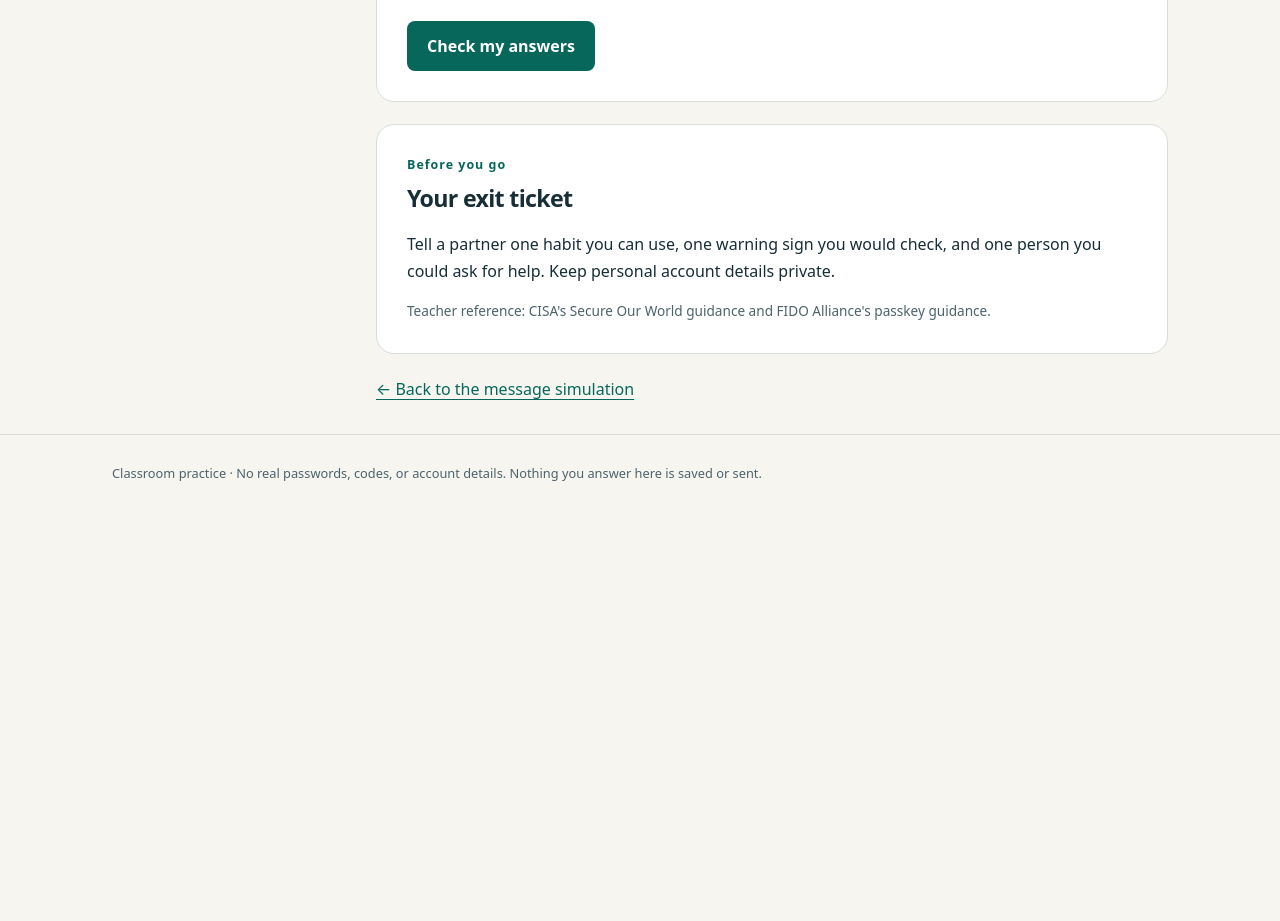
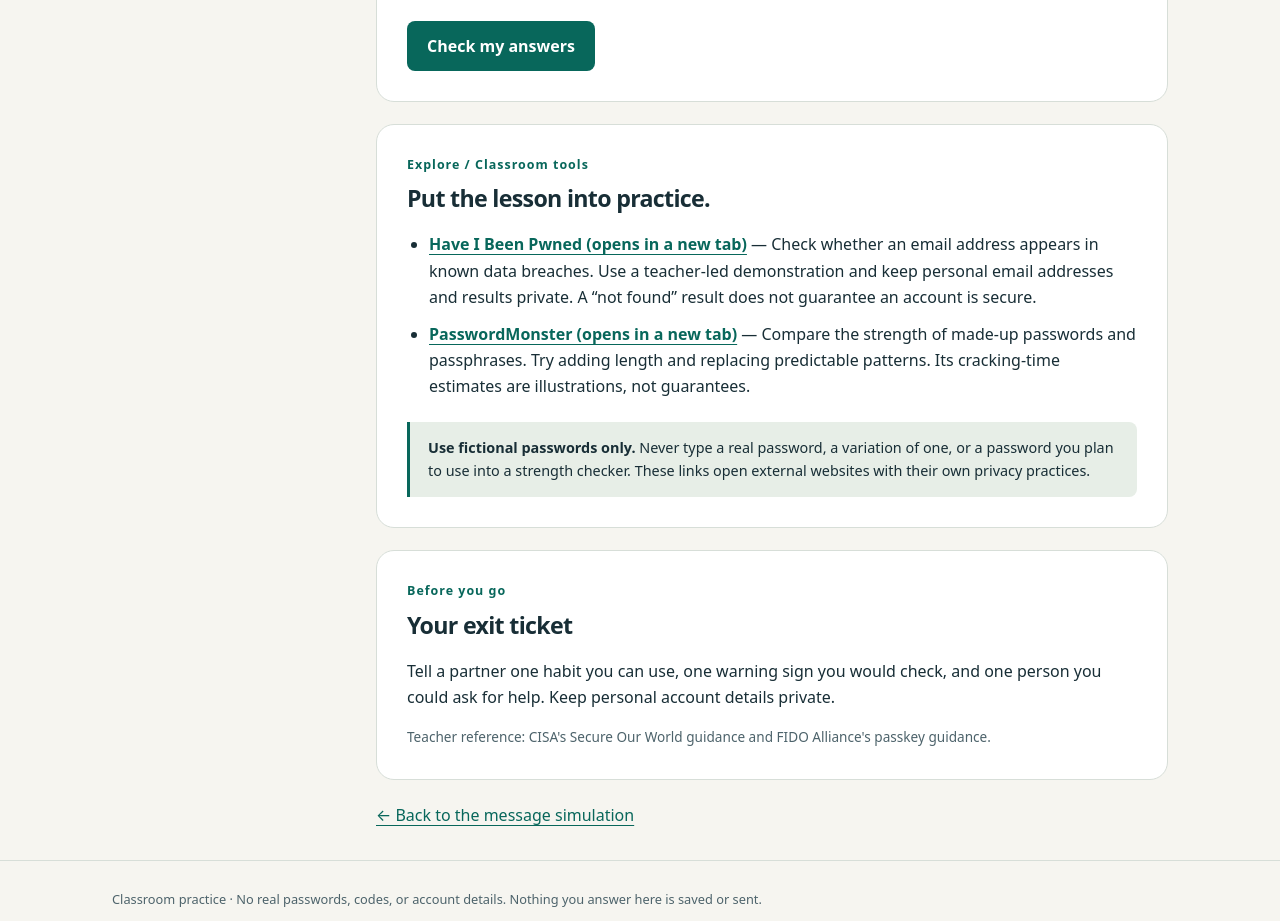
Before and after one commit to hhmakedon/phishdemo, a plain HTML site: page lesson.html in a window 1280 px wide. Shown: the part 4780-5701 px from the top of the page. Before the commit the page ends 5292 px from the top, so only its background shows below. Drawn offline with Linux system fonts and the light colour scheme.

Commit message:
Add classroom links to Have I Been Pwned and PasswordMonster

```diff
--- a/lesson.html
+++ b/lesson.html
@@ -159,6 +159,14 @@ fieldset:disabled .option { cursor:default; }
       </form>
       <div id="results" hidden><h3 id="score" tabindex="-1"></h3><p id="feedback"></p></div>
     </section>
+    <section class="card lesson-block" aria-labelledby="tools-title">
+      <p class="number">Explore / Classroom tools</p><h2 id="tools-title">Put the lesson into practice.</h2>
+      <ul>
+        <li><strong><a href="https://haveibeenpwned.com/" target="_blank" rel="noopener noreferrer">Have I Been Pwned (opens in a new tab)</a></strong> — Check whether an email address appears in known data breaches. Use a teacher-led demonstration and keep personal email addresses and results private. A “not found” result does not guarantee an account is secure.</li>
+        <li><strong><a href="https://www.passwordmonster.com/" target="_blank" rel="noopener noreferrer">PasswordMonster (opens in a new tab)</a></strong> — Compare the strength of made-up passwords and passphrases. Try adding length and replacing predictable patterns. Its cracking-time estimates are illustrations, not guarantees.</li>
+      </ul>
+      <p class="notice"><strong>Use fictional passwords only.</strong> Never type a real password, a variation of one, or a password you plan to use into a strength checker. These links open external websites with their own privacy practices.</p>
+    </section>
     <section class="card lesson-block" aria-labelledby="exit-title"><p class="number">Before you go</p><h2 id="exit-title">Your exit ticket</h2><p>Tell a partner one habit you can use, one warning sign you would check, and one person you could ask for help. Keep personal account details private.</p><p class="small">Teacher reference: CISA's Secure Our World guidance and FIDO Alliance's passkey guidance.</p></section>
     <a class="back-link" href="index.html">← Back to the message simulation</a>
   </div>
```
Also changed, not shown: 1 other file.
